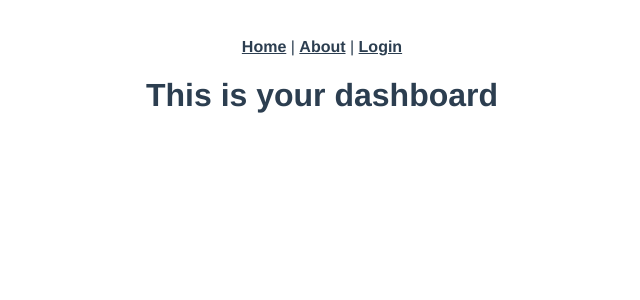
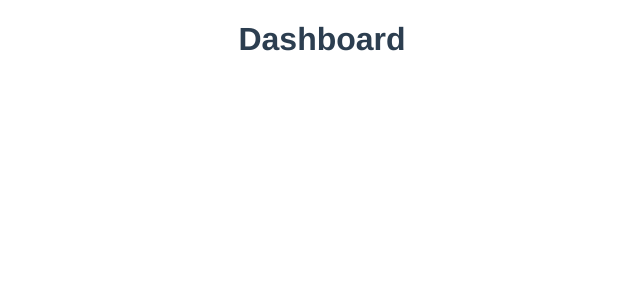
Before and after one commit to TiborKoderman/plcweb, a Vue app: page /dashboard in a window 1280 px wide. Shown: the top 300 px of the page, without its empty margins (318-958 px from the left). Built offline with nearby package versions, Linux system fonts and the light colour scheme.

Commit message:
fixed some problems

```diff
--- a/src/App.vue
+++ b/src/App.vue
@@ -1,11 +1,11 @@
 <template>
-  <div id="nav" v-if="!loggedin">
+  <div id="nav" v-if="this.$route.name!=='Dashboard'">
     <router-link to="/">Home</router-link> |
     <router-link to="/about">About</router-link> |
     <router-link to="/login">Login</router-link>
      <!-- <router-view/> -->
-     <router-view @connectionSuccessful="handleConnectionSuccessful"></router-view>
   </div>
+  <router-view @connectionSuccessful="handleConnectionSuccessful"></router-view>
 
 </template>
 
--- a/src/views/Dashboard.vue
+++ b/src/views/Dashboard.vue
@@ -1,10 +1,15 @@
 <template>
-  <h1>This is your dashboard</h1>
+  <h1>Dashboard</h1>
+
+  <nav>
+    <!-- <li v-for:></li> -->
+  </nav>
 </template>
 
 <script>
 export default {
     name: 'Dashboard',
+
 }
 </script>
 
--- a/src/views/Login.vue
+++ b/src/views/Login.vue
@@ -3,9 +3,9 @@
     <h1>This is the login page</h1>
 
     <form @submit.prevent>
-        <label for="username">USERNAME: </label><input class=loginInputField v-model="user.username" id="user"/><br>
+        <label for="username">USERNAME: </label><input class=loginInputField v-model="user.username" id="user" required/><br>
 
-        <label for="password">PASSWORD: </label><input class=loginInputField v-model="user.password" type="password" id="password"><br>
+        <label for="password">PASSWORD: </label><input class=loginInputField v-model="user.password" type="password" id="password" required><br>
         <div style="font-weight:bolder; color:red; font-size:12px">{{err}}</div>
         <button @click="submitMeth" type="submit" class="sbmtBttn">Submit</button>
     </form>
@@ -42,7 +42,7 @@ export default {
             {
                 this.$emit(`connectionSuccessful`,this.connection);
                 console.log(event);
-
+                document.cookie = JSON.stringify(user);
             }
             if(msg===`Username or password is incorrect`)
             {
```
Also changed, not shown: src/components/gauge.vue (added, +13 -0 lines).
